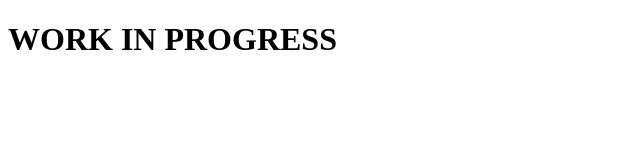
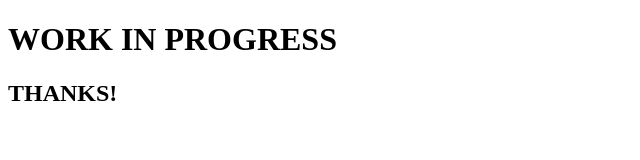
Before and after one commit to jya0/static-portfolio, a plain HTML site: page html/index.html in a window 1280 px wide. Shown: the whole page, without its empty margins (0-640 px from the left). Drawn offline with Linux system fonts and the light colour scheme.

Commit message:
working in progress thanks

```diff
--- a/html/index.html
+++ b/html/index.html
@@ -8,5 +8,6 @@
 </head>
 <body>
 	<h1>WORK IN PROGRESS</h1>
+	<h2>THANKS!</h2>
 </body>
 </html>
```
